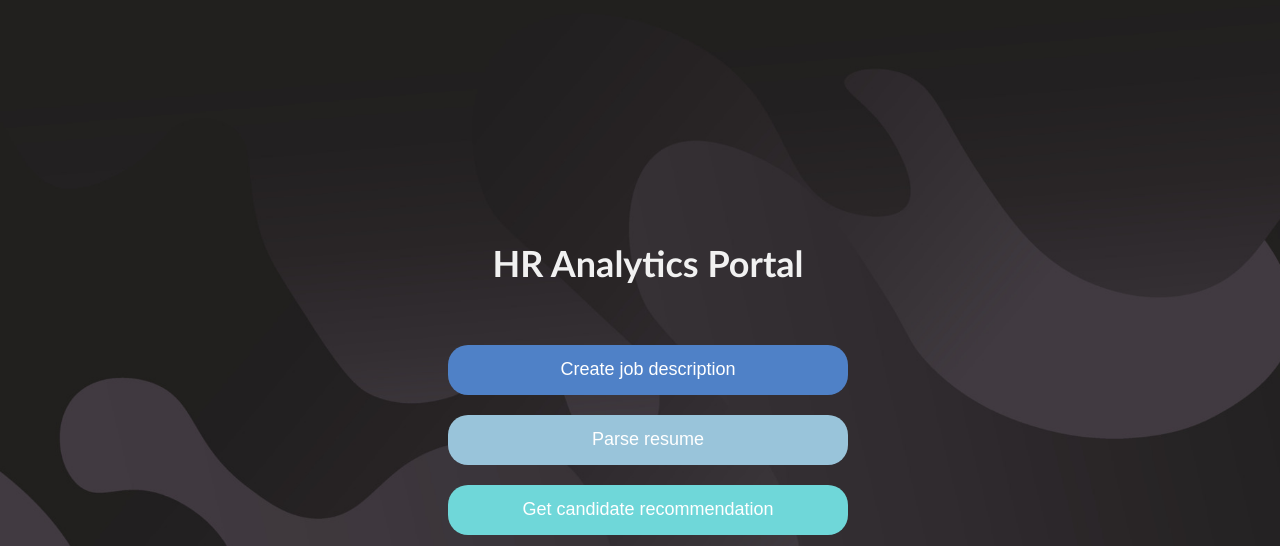
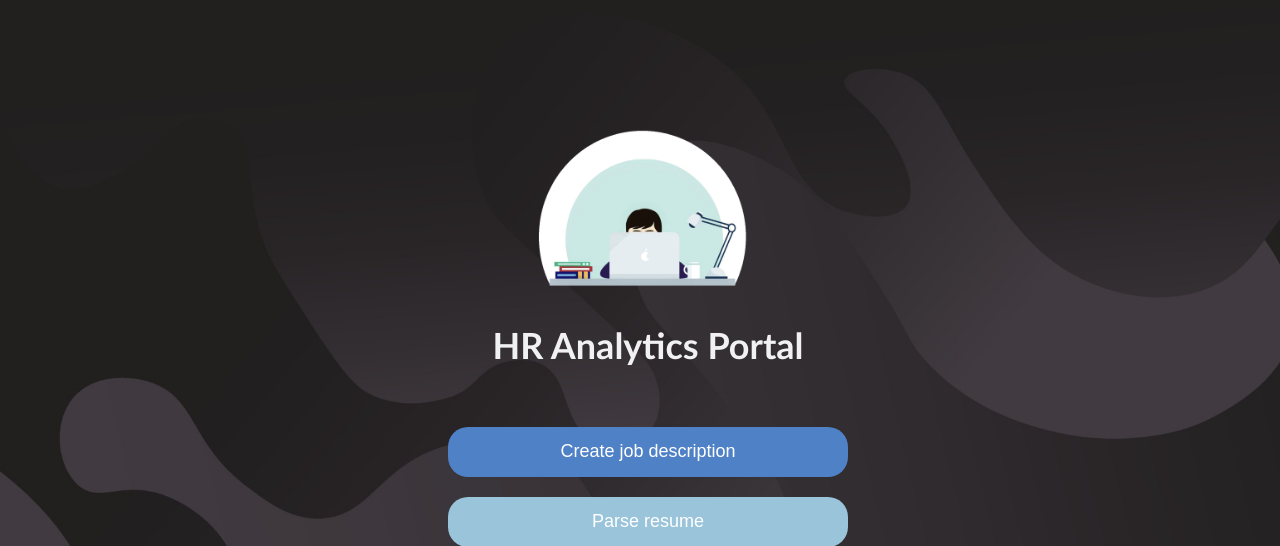
Before and after one commit to coderkol95/hr_analytics, a Flask app: page / in a window 1280 px wide. Shown: the top 546 px of the page. Run offline with Flask 3, Linux system fonts and the light colour scheme.

Commit message:
home page improvements

```diff
--- a/static/css/home.css
+++ b/static/css/home.css
@@ -20,6 +20,9 @@ h2 {
   font-family: 'Calibri', sans-serif;
 }
 
+.img{
+  margin-left: 90px;
+}
 
 *,
 *::before,
--- a/templates/home.html
+++ b/templates/home.html
@@ -15,6 +15,7 @@
 </head>
 <body>
   <div class="header">
+    <img src="./static/BG_Image_1.png" alt="Logo" class="img" width="210" height="160">
     <h2 align="center">HR Analytics Portal</h2>
     <div class="container">
       <button id="button1" type="button" class='btn mb-2 mb-m-0 btn-round btn-primary btn-block'><span class='muted-txt'>Create job description</span></button>
@@ -26,7 +27,6 @@
                 style="background-color: #df94b2;" onmouseover="this.style.backgroundColor=  '#86244b' ;" onmouseout="this.style.backgroundColor='#ff78ae';"><span class='muted-txt'>Available candidates</span></button>
     </div>
   </div>
-
   <script src="static/scripts/home.js"></script>
 </body>
 </html>
```
Also changed, not shown: static/BG_Image_1.png.
